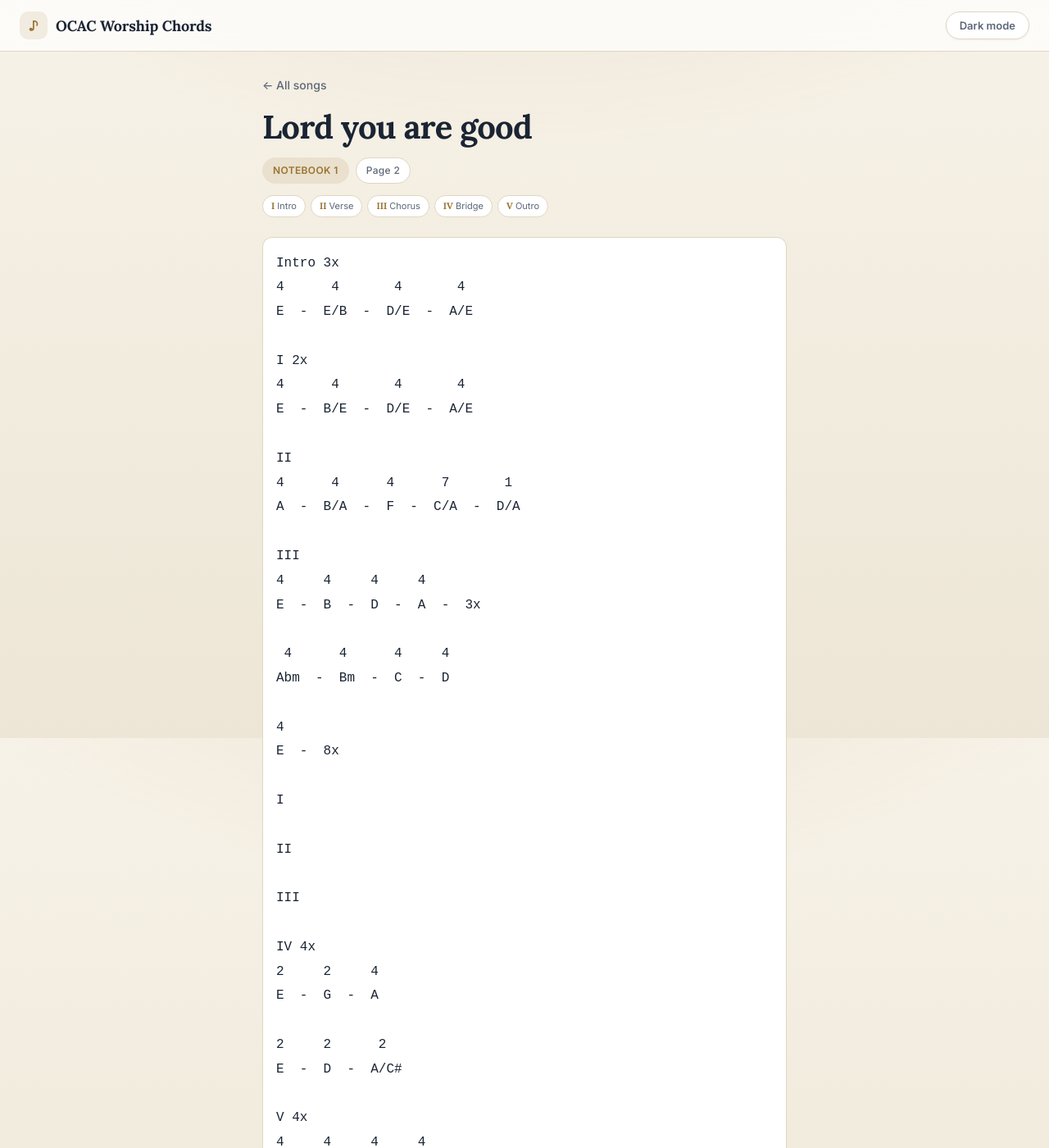
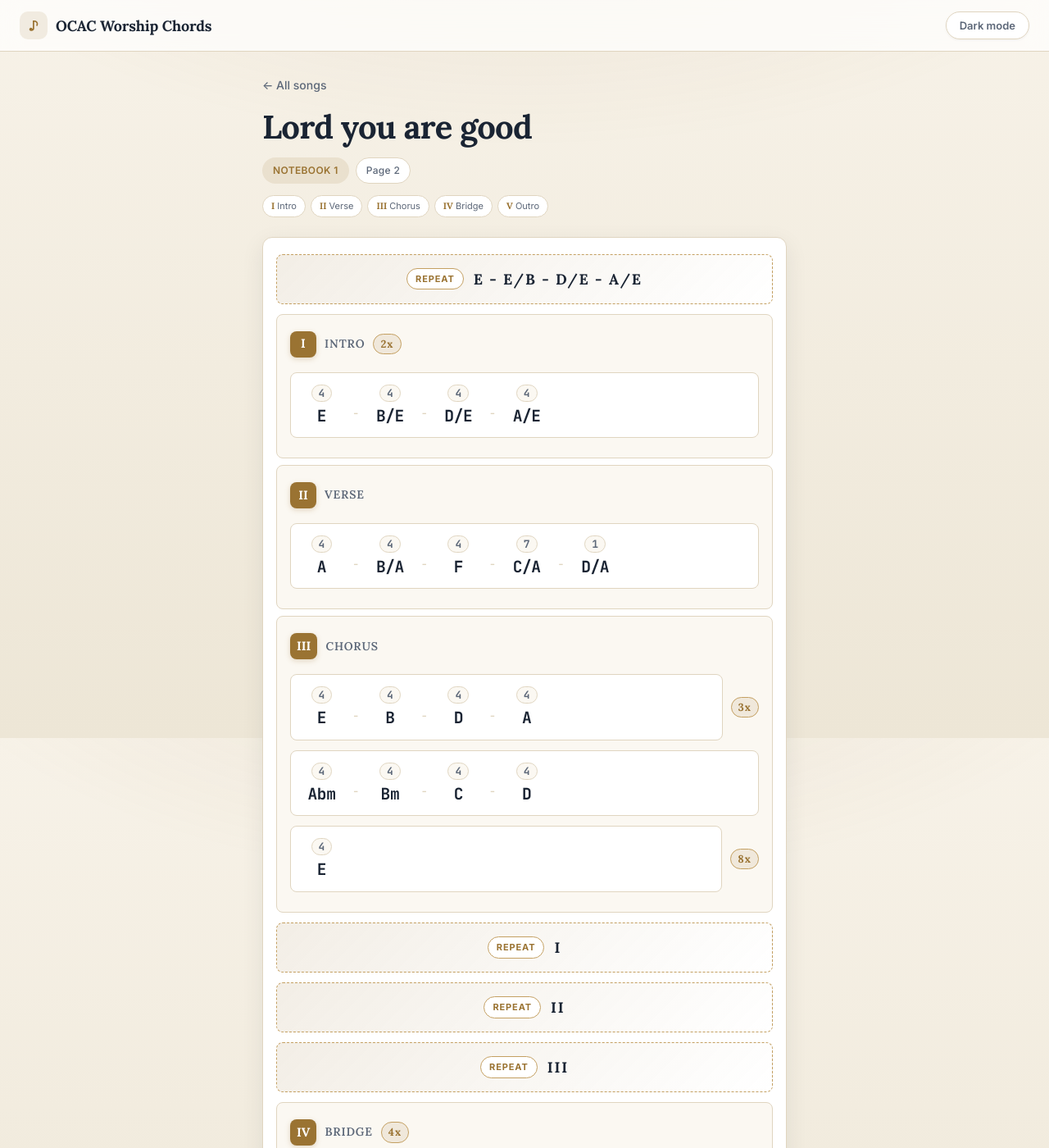
Before and after one commit to jsevidev/ocac-worship-chords, a Jekyll site: the page built from _songs/lord-you-are-good.md, in a window 1280 px wide and 1400 px high. Shown: the whole window at 82% size. Built offline with Jekyll 4.4.1, drawn with Linux system fonts in a browser that asks for light colours; some of the changed text lies outside the part shown.

Commit message:
Add/update songs: lord-you-are-good.md

````diff
--- a/_songs/lord-you-are-good.md
+++ b/_songs/lord-you-are-good.md
@@ -4,9 +4,7 @@
 page: 2
 ---
 ```
-Intro 3x
-4      4       4       4
-E  -  E/B  -  D/E  -  A/E
+E - E/B - D/E - A/E
 
 I 2x
 4      4       4       4
@@ -43,9 +41,7 @@
 4     4     4     4
 E  -  B  -  D  -  A
 
-I
-
-I
+I - I
 
 II
 
````
